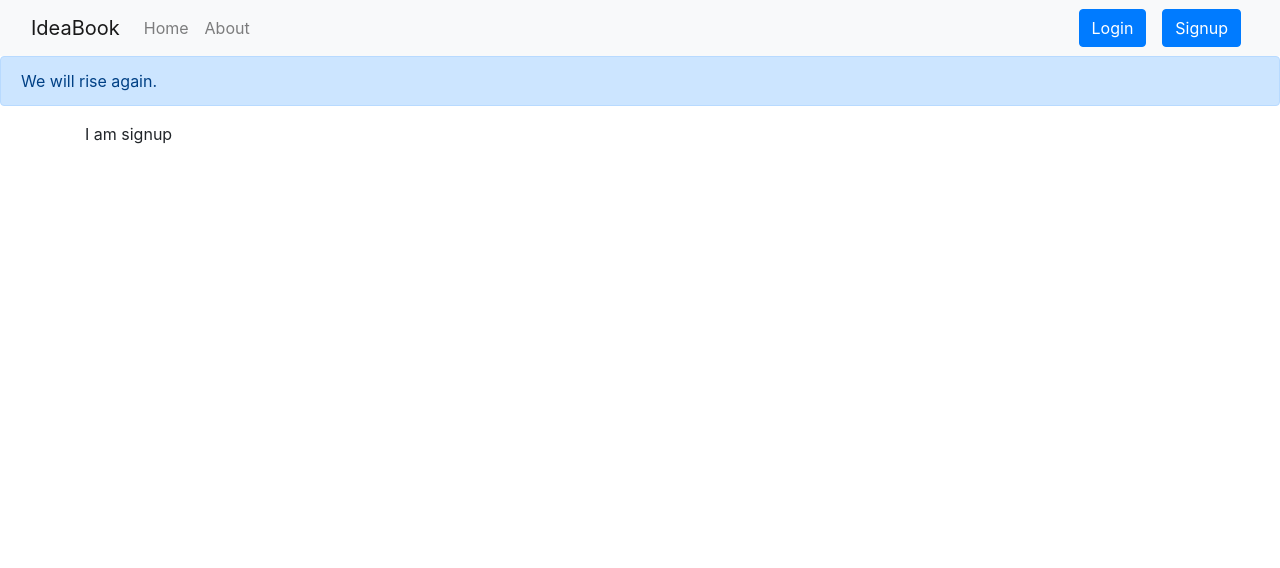
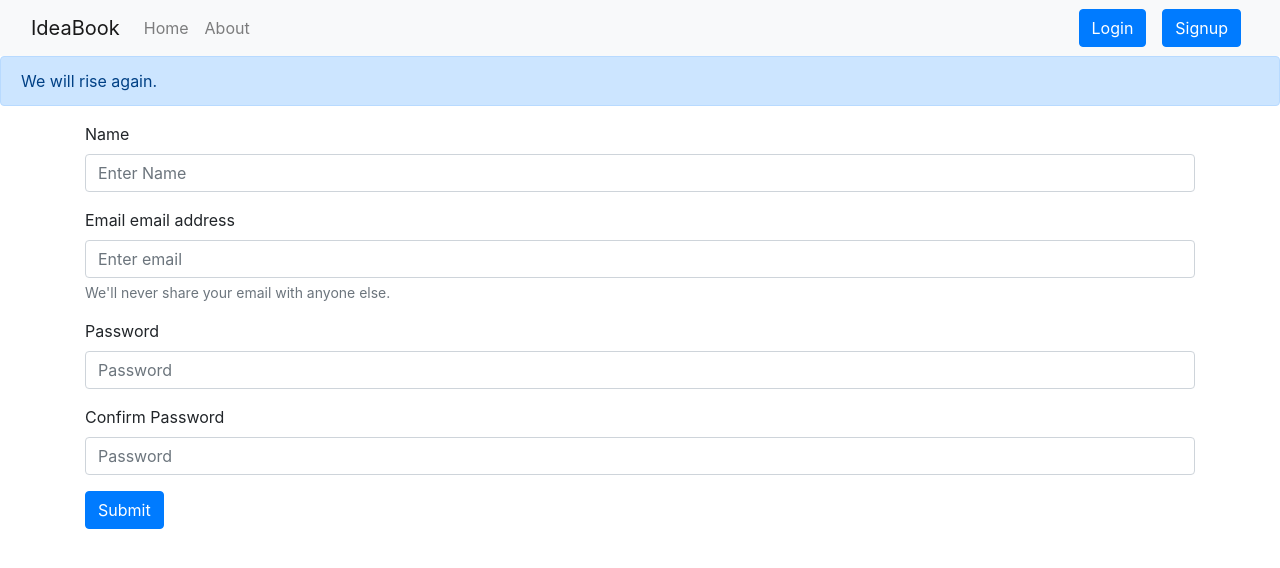
Before and after one commit to iamshivakhatri/Ideabook, a React (Create React App) app: page /signup in a window 1280 px wide. Shown: the top 568 px of the page. Built offline with nearby package versions, Linux system fonts and the light colour scheme.

Commit message:
Added signup components to backend.

```diff
--- a/src/Components/AddNote.js
+++ b/src/Components/AddNote.js
@@ -24,7 +24,7 @@ const AddNote = () => {
 
   return (
     <div className="container my-3">
-        <h2>Add a Note</h2>
+        <h2>Add a project</h2>
         <form>
           <div className="form-group my-3">
             <label htmlFor="exampleInputEmail1">Title</label>
--- a/src/Components/Login.js
+++ b/src/Components/Login.js
@@ -4,6 +4,7 @@ import {useNavigate} from 'react-router-dom';
 const Login = () =>  {
   const [credentials, setCredentials] = useState({ email: "", password: "" });
   let navigate = useNavigate();
+
   const handleSubmit = async (e) => {
     e.preventDefault();
     //localhost:5000/api/auth/login
@@ -43,7 +44,8 @@ const Login = () =>  {
             aria-describedby="emailHelp"
             placeholder="Enter email"
             value={credentials.email}
-
+            required
+            minLength={5}
           />
           <small id="emailHelp" className="form-text text-muted">
             We'll never share your email with anyone else.
@@ -59,6 +61,8 @@ const Login = () =>  {
             name="password"
             placeholder="Password"
             value={credentials.password}
+            required
+            minLength={5}
           />
         </div>
         <button type="submit" className="btn btn-primary">
--- a/src/Components/Notes.js
+++ b/src/Components/Notes.js
@@ -62,7 +62,7 @@ export const Notes = () => {
           <div className="modal-content">
             <div className="modal-header">
               <h5 className="modal-title" id="exampleModalLabel">
-                Edit Note
+                Edit Project
               </h5>
               <button
                 type="button"
@@ -144,9 +144,9 @@ export const Notes = () => {
       </div>
 
       <div className="row my-3">
-        <h2>Your note</h2>
+        <h2>Your Projects</h2>
         <div className="container">
-        {notes.length === 0? 'No notes to display': ""}
+        {notes.length === 0? 'No Projects to display': ""}
         </div>
 
         {notes.map((note) => {
--- a/src/Components/Signup.js
+++ b/src/Components/Signup.js
@@ -1,9 +1,113 @@
-import React from 'react'
+import React,{useState} from "react";
+import { useNavigate } from "react-router-dom";
+
 
 const Signup = () => {
+
+ const [info, setInfo] = useState({name:"",email:"", password:"", cpassword:""});
+ let navigate = useNavigate();
+
+
+ const handleSubmit = async(e)=>{
+    e.preventDefault();
+    console.log(info.name, info.password, info.email);
+
+        //localhost:5000/api/auth/login
+        const response = await fetch("http://localhost:5000/api/auth/createuser", {
+          method: "POST",
+          headers: {
+            "Content-Type": "application/json",
+          },
+          body: JSON.stringify({
+            name: info.name,
+            email: info.email,
+            password: info.password,
+
+          }),
+        });
+
+        //Logic to add in the client
+        const json = await response.json();
+        console.log(json);
+        if(json.success){
+             localStorage.setItem('token', json.authtoken);
+             navigate("/");
+        }
+       // localStorage.setItem('token', json.authtoken);
+       // navigate("/");
+
+
+ };
+
+ const onChange = (e)=>{
+    setInfo({...info,[e.target.name]: e.target.value});
+};
+
   return (
-    <div> I am signup </div>
-  )
-}
+    <div>
+      <form onSubmit={handleSubmit}>
+        <div className="form-group">
+          <label htmlFor="exampleInputEmail1">Name</label>
+          <input
+            type="text"
+            className="form-control"
+            name="name"
+            id="name"
+            aria-describedby="emailHelp"
+            placeholder="Enter Name"
+            onChange={onChange}
+            value={info.name}
+          />
+        </div>
 
-export default Signup
+        <div className="form-group">
+          <label htmlFor="exampleInputEmail1">Email email address</label>
+          <input
+            type="email"
+            className="form-control"
+            id="exampleInputEmail1"
+            aria-describedby="emailHelp"
+            placeholder="Enter email"
+            name="email"
+            onChange={onChange}
+            value={info.email}
+          />
+          <small id="emailHelp" className="form-text text-muted">
+            We'll never share your email with anyone else.
+          </small>
+        </div>
+        <div className="form-group">
+          <label htmlFor="exampleInputPassword1">Password</label>
+          <input
+            name="password"
+            type="password"
+            className="form-control"
+            id="password"
+            placeholder="Password"
+            onChange={onChange}
+            value={info.password}
+          />
+        </div>
+        <div className="form-group">
+          <label htmlFor="exampleInputPassword1">Confirm Password</label>
+          <input
+            name="cpassword"
+            type="password"
+            className="form-control"
+            id="cpassword"
+            placeholder="Password"
+            onChange={onChange}
+            value={info.cpassword}
+
+          />
+        </div>
+
+        <button type="submit" className="btn btn-primary">
+          Submit
+        </button>
+      </form>
+    </div>
+  );
+};
+
+export default Signup;
```
Also changed, not shown: 1 other file (tests, documents, lock files or other folders).
